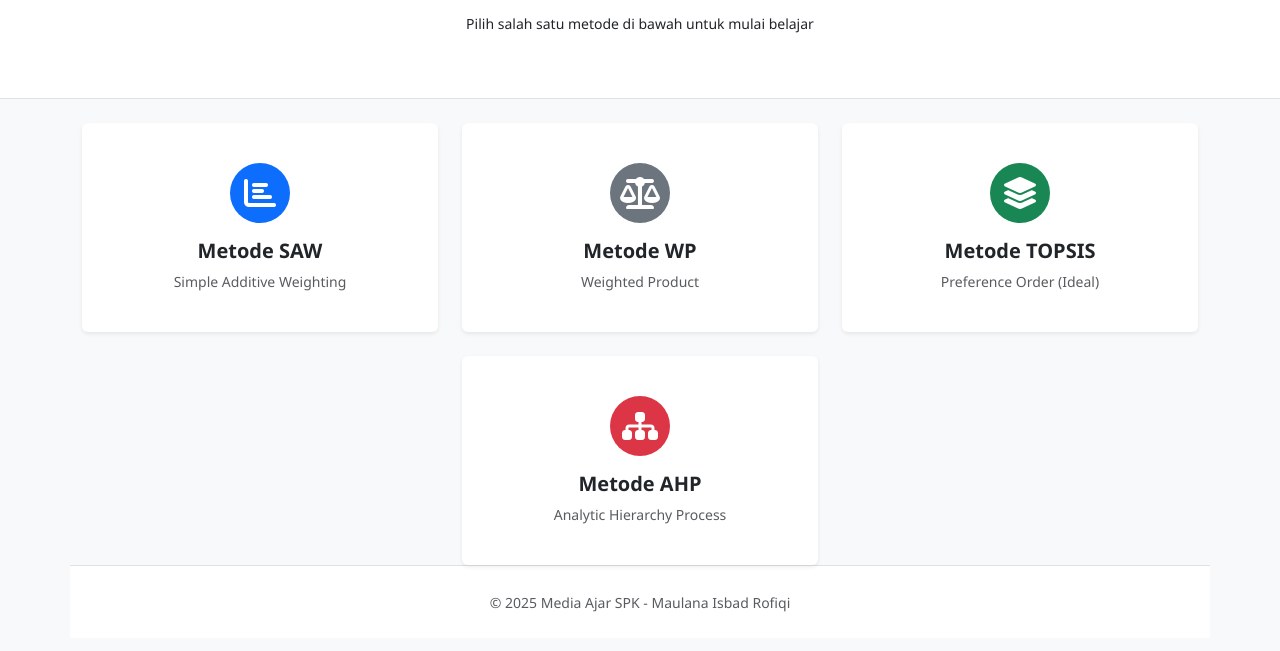
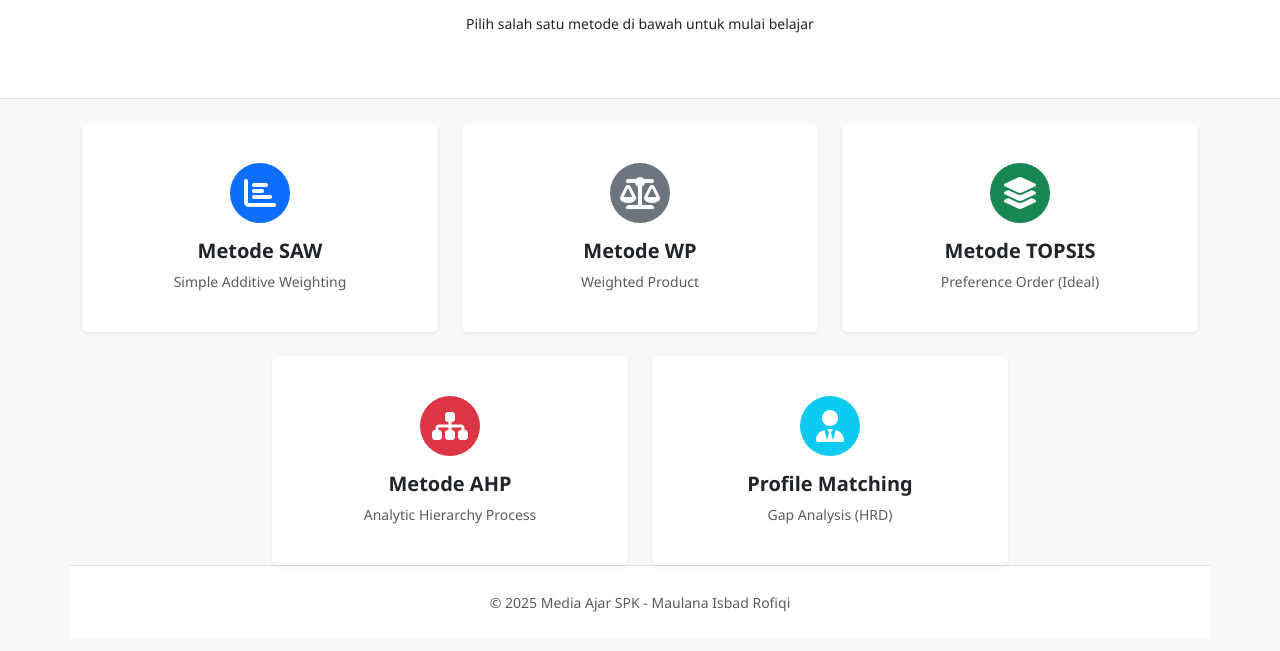
Before and after one commit to maulana-isbad-rofiqi/media-ajar-spk, a plain HTML site: page index.html in a window 1280 px wide. Shown: the part 193-844 px from the top of the page. Drawn offline with nearby package versions, Linux system fonts and the light colour scheme.

Commit message:
Update index.html

```diff
--- a/index.html
+++ b/index.html
@@ -86,6 +86,20 @@
                 </a>
             </div>
 
+            <div class="col-md-4 col-6">
+                <a href="pm.html" class="text-decoration-none">
+                    <div class="card h-100 border-0 shadow-sm menu-card text-center py-4">
+                        <div class="card-body">
+                            <div class="icon-box bg-info text-white mb-3">
+                                <i class="fas fa-user-tie fa-2x"></i>
+                            </div>
+                            <h5 class="fw-bold text-dark">Profile Matching</h5>
+                            <p class="text-muted small mb-0">Gap Analysis (HRD)</p>
+                        </div>
+                    </div>
+                </a>
+            </div>
+
     <footer class="text-center py-4 bg-white border-top mt-auto">
         <small class="text-muted">© 2025 Media Ajar SPK - Maulana Isbad Rofiqi</small>
     </footer>
```
